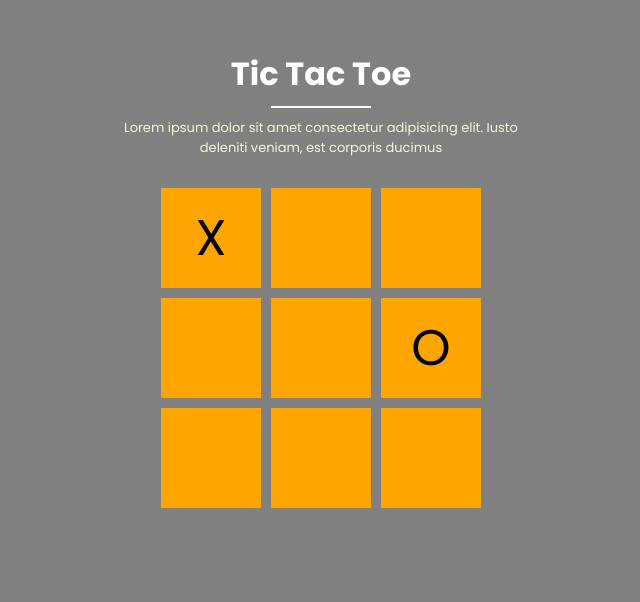
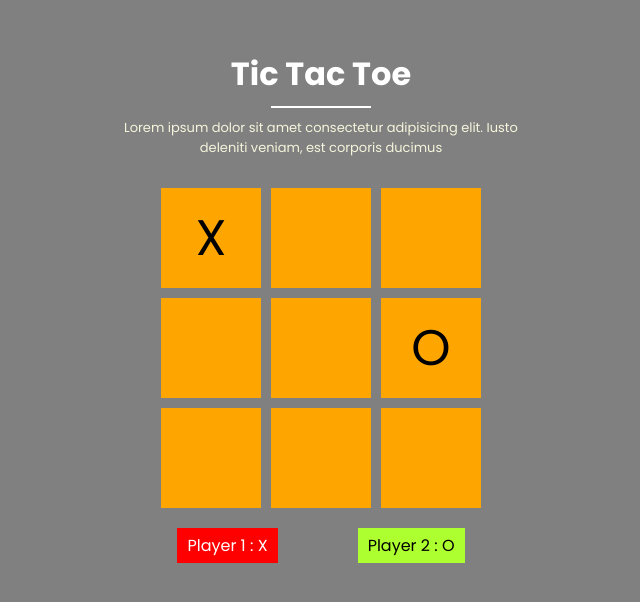
Before and after one commit to iambasilp/Tic-Tac-Toe, a React (Vite) app: page / in a window 1280 px wide. Shown: the top 602 px of the page, without its empty margins (319-959 px from the left). Built offline with nearby package versions, Linux system fonts and the light colour scheme.

Commit message:
player info section added

```diff
--- a/src/components/TicTacToe.jsx
+++ b/src/components/TicTacToe.jsx
@@ -19,6 +19,10 @@ const TicTacToe = () => {
         <div className="box box-8"></div>
         <div className="box box-9"></div>
       </div>
+      <div className="tic-info">
+        <div className="player1">Player 1 : X</div>
+        <div className="player2">Player 2 : O</div>
+      </div>
     </div>
   );
 };
--- a/src/index.css
+++ b/src/index.css
@@ -66,7 +66,23 @@ ul {
   color: white;
 }
 .tic-wrapper .tic-box .box:active {
-  background-color: orangered;
   transform: scale(0.92);
   border-radius: 10%;
 }
+.tic-wrapper .tic-info{
+ margin-top: 20px;
+ display: flex;
+ gap: 5rem;
+
+}
+.tic-info .player1{
+  padding: 5px 10px;
+  background-color: red;
+  color: white;
+}
+.tic-info .player2{
+  padding: 5px 10px;
+  background-color: greenyellow;
+  color: black;
+
+}
```
